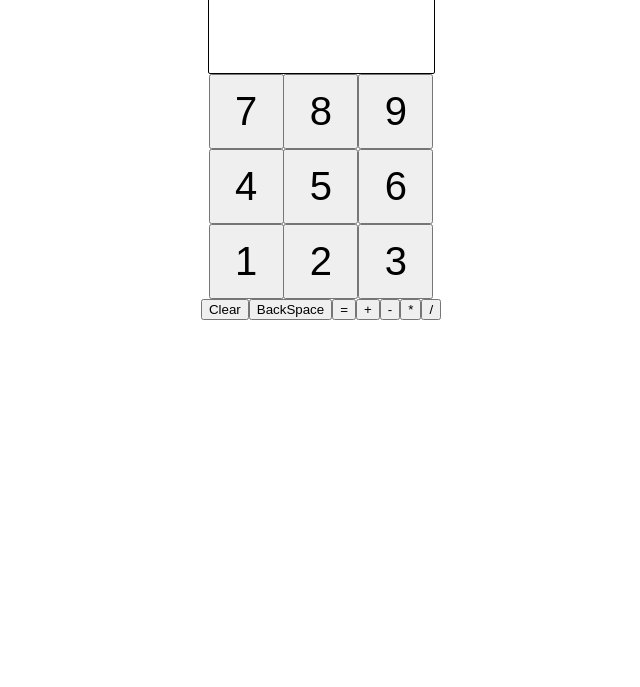
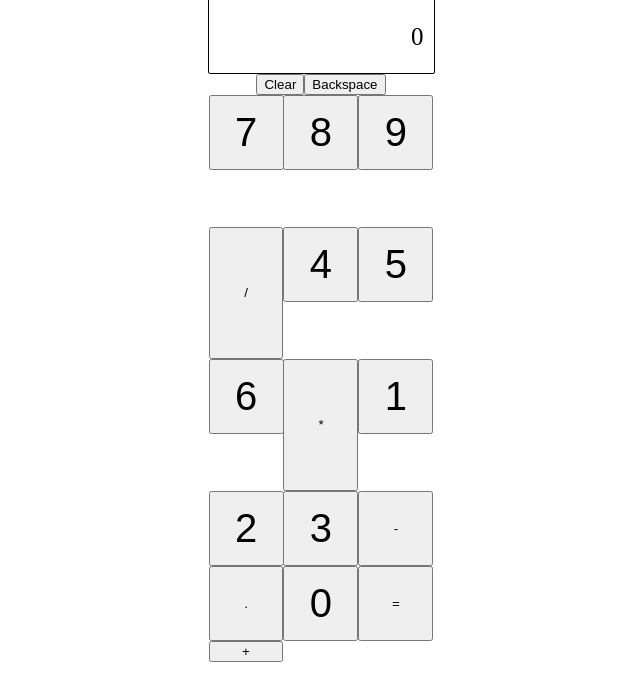
Before and after one commit to ChairWormTOP/odin-calculator, a plain HTML site: page index.html in a window 1280 px wide. Shown: the part 113-800 px from the top of the page, without its empty margins (319-959 px from the left). Drawn offline with Linux system fonts and the light colour scheme.

Commit message:
Change calculator HTML layout

```diff
--- a/index.html
+++ b/index.html
@@ -17,8 +17,13 @@
 
     <div class="display-flex">
         <div class="display">
-            <p></p>
+            <p>0</p>
         </div>
+    </div>
+
+    <div class="menu-flex">
+        <button class="clear">Clear</button>
+        <button class="backspace">Backspace</button>
     </div>
 
     <div class="numbers-flex">
@@ -26,23 +31,21 @@
             <button class="number">7</button>
             <button class="number">8</button>
             <button class="number">9</button>
+            <button class="divide">/</button>
             <button class="number">4</button>
             <button class="number">5</button>
             <button class="number">6</button>
+            <button class="multiply">*</button>
             <button class="number">1</button>
             <button class="number">2</button>
             <button class="number">3</button>
+            <button class="subtract">-</button>
+            <button class="dot">.</button>
+            <button class="number">0</button>
+            <button class="operate">=</button>
+            <button class="add">+</button>
         </div>
     </div>
 
-    <div class="menu-flex">
-        <button class="clear">Clear</button>
-        <button class="backspace">BackSpace</button>
-        <button class="operate">=</button>
-        <button class="add">+</button>
-        <button class="subtract">-</button>
-        <button class="multiply">*</button>
-        <button class="divide">/</button>
-    </div>
 </body>
 </html>
```
